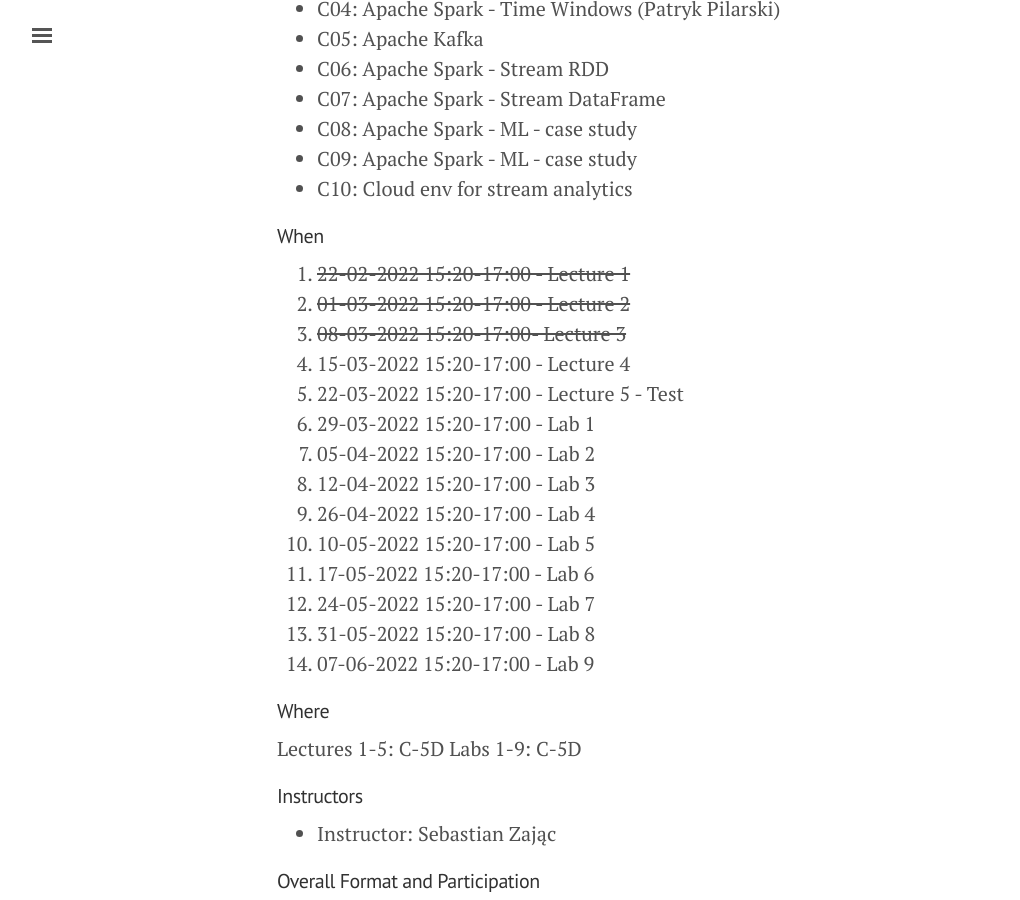
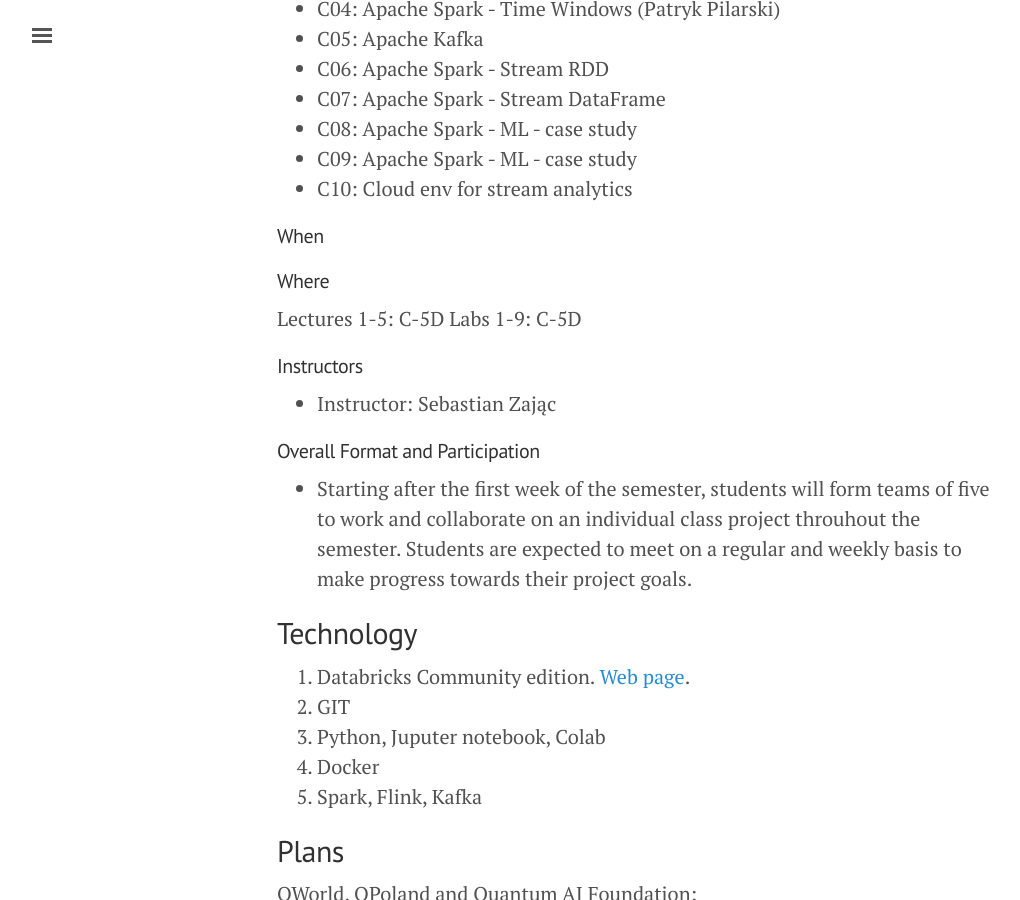
Before and after one commit to sebkaz-teaching/RealTimeEN, a Jekyll site: the page built from _posts/2022-02-22-Intro.md, in a window 1280 px wide and 900 px high, scrolled down 862 px. Shown: the whole window, without its empty margins (3-1023 px from the left). Built offline with Jekyll 4.4.1, drawn with Linux system fonts in a browser that asks for light colours.

Commit message:
Update 2022-02-22-Intro.md

```diff
--- a/_posts/2022-02-22-Intro.md
+++ b/_posts/2022-02-22-Intro.md
@@ -39,20 +39,6 @@
 
 #### When
 
-1. <del>22-02-2022 15:20-17:00 - Lecture 1</del>
-2. <del>01-03-2022 15:20-17:00 - Lecture 2</del>
-3. <del>08-03-2022 15:20-17:00- Lecture 3</del>
-4. 15-03-2022 15:20-17:00 - Lecture 4
-5. 22-03-2022 15:20-17:00 - Lecture 5 - Test
-6. 29-03-2022 15:20-17:00 - Lab 1
-7. 05-04-2022 15:20-17:00 - Lab 2
-8. 12-04-2022 15:20-17:00 - Lab 3
-9. 26-04-2022 15:20-17:00 - Lab 4
-10. 10-05-2022 15:20-17:00 - Lab 5
-11. 17-05-2022 15:20-17:00 - Lab 6
-12. 24-05-2022 15:20-17:00 - Lab 7
-13. 31-05-2022 15:20-17:00 - Lab 8
-14. 07-06-2022 15:20-17:00 - Lab 9
 
 #### Where
 
```
